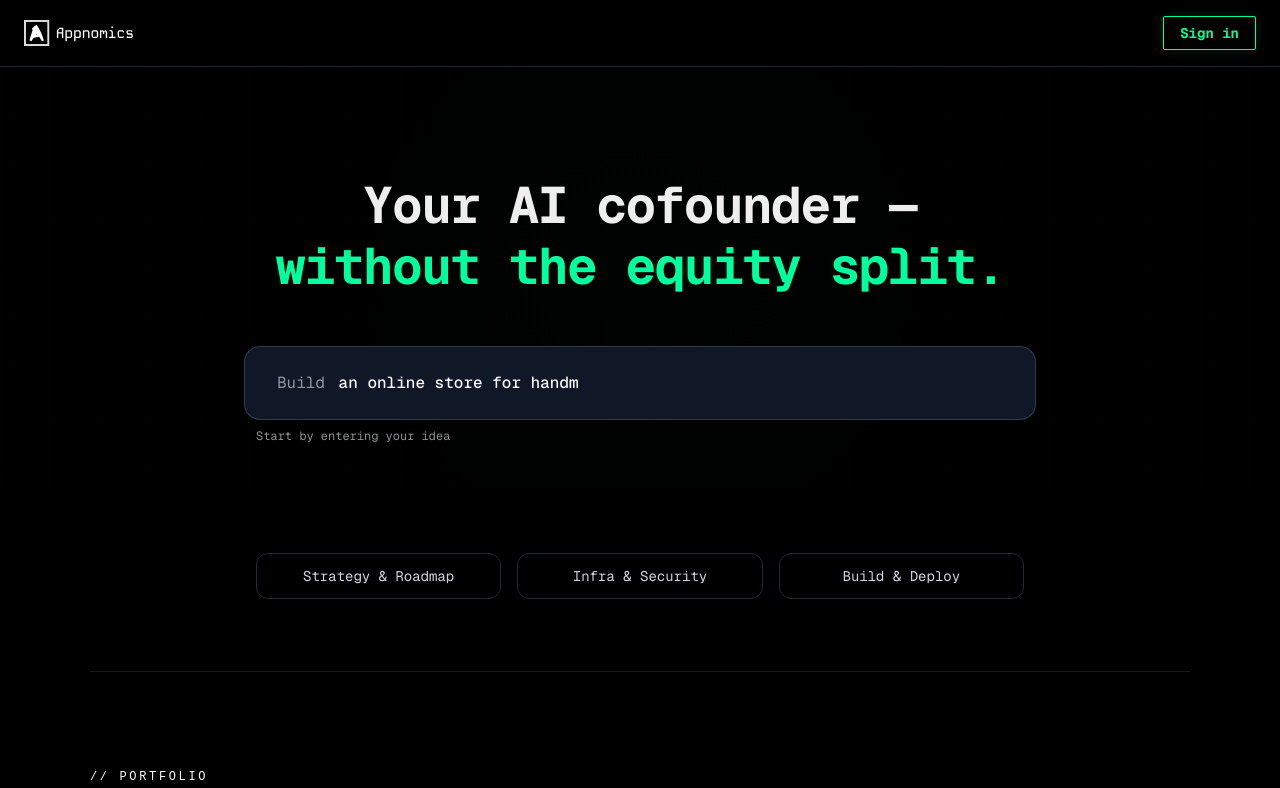
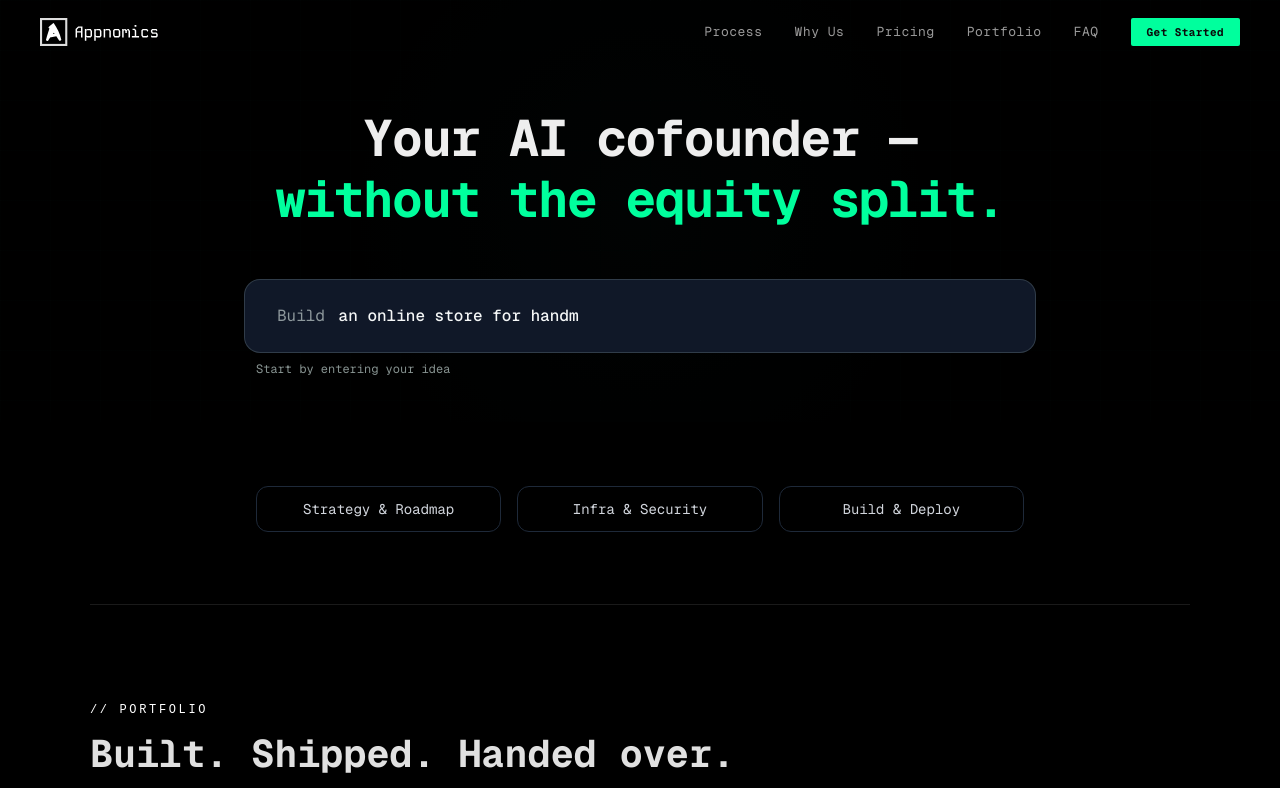
Before and after one commit to rup2701/appnomics-landing, a Next.js app: page / in a window 1280 px wide. Shown: the top 788 px of the page. Built offline with nearby package versions, Linux system fonts and the light colour scheme.

Commit message:
feat: Implement responsive Navbar component and add section IDs for smooth scrolling

```diff
--- a/app/globals.css
+++ b/app/globals.css
@@ -23,4 +23,5 @@ body {
   background: var(--background);
   color: var(--foreground);
   font-family: Arial, Helvetica, sans-serif;
+  overflow-x: clip;
 }
--- a/app/page.tsx
+++ b/app/page.tsx
@@ -12,6 +12,7 @@ import CTASection from '@/components/sections/CTASection';
 import StudioOSSection from '@/components/sections/StudioOSSection';
 import FAQSection from '@/components/sections/FAQSection';
 import Footer from '@/components/sections/Footer';
+import Navbar from '@/components/Navbar';
 
 
 
@@ -34,10 +35,12 @@ export default function Home() {
   // };
 
   return (
+    <>
+      <Navbar />
       <main className="min-h-screen bg-black text-white font-mono flex flex-col">
 
         {/* Navbar */}
-      <nav className="flex items-center justify-between px-6 py-4 border-b border-gray-800">
+        {/* <nav className="flex items-center justify-between px-6 py-4 border-b border-gray-800">
           <span>
             <Image
               src='/appnomics-1.svg'
@@ -59,7 +62,7 @@ export default function Home() {
               Sign in
             </Link>
           </button>
-      </nav>
+        </nav> */}
 
         <DynamicHero />
 
@@ -91,7 +94,8 @@ export default function Home() {
           <FAQSection />
           <CTASection />
         </div>
+      </main>
       <Footer />
-    </main>
+    </>
   );
 }
--- /dev/null
+++ b/components/Navbar.tsx
@@ -0,0 +1,139 @@
+import { useState, useEffect } from "react";
+import Image from "next/image";
+import Link from "next/link";
+
+// ── Navigation ─────────────────────────────────────────────────────────────
+const NAV_ITEMS = [
+  { label: "Process", href: "#process" },
+  { label: "Why Us", href: "#why-appnomics" },
+  { label: "Pricing", href: "#pricing" },
+  { label: "Portfolio", href: "#portfolio" },
+  { label: "FAQ", href: "#faq" },
+];
+
+export default function Navbar() {
+  const [isScrolled, setIsScrolled] = useState(false);
+  const [isMobileMenuOpen, setIsMobileMenuOpen] = useState(false);
+
+  useEffect(() => {
+    const handleScroll = () => {
+      setIsScrolled(window.scrollY > 10);
+    };
+    window.addEventListener("scroll", handleScroll);
+    return () => window.removeEventListener("scroll", handleScroll);
+  }, []);
+
+  const handleNavClick = (e: React.MouseEvent<HTMLAnchorElement>, href: string) => {
+    e.preventDefault();
+    const target = document.querySelector(href);
+    if (target) {
+      const offsetTop = target.getBoundingClientRect().top + window.pageYOffset - 80;
+      window.scrollTo({ top: offsetTop, behavior: "smooth" });
+    }
+    setIsMobileMenuOpen(false);
+  };
+
+  return (
+    <nav
+      className={`fixed top-0 left-0 right-0 z-50 overflow-x-clip transition-all duration-300 ${
+        isScrolled
+          ? "bg-[#0d0d0d]/95 backdrop-blur-md border-b border-[#1a1a1a]"
+          : "bg-transparent"
+      }`}
+    >
+      <div className="w-full max-w-[100vw] mx-auto px-4 sm:px-6 md:px-10 h-16 flex items-center justify-between">
+        {/* Logo */}
+        <Link
+          href="/"
+          className="flex items-center gap-2 no-underline group"
+          onClick={(e) => {
+            e.preventDefault();
+            window.scrollTo({ top: 0, behavior: "smooth" });
+          }}
+        >
+          <Image
+            src="/appnomics-1.svg"
+            alt="Appnomics"
+            height={32}
+            width={122}
+            className="h-7 w-auto"
+          />
+          <span className="text-[10px] text-[#00ff9d] font-mono font-bold tracking-[0.12em] opacity-0 group-hover:opacity-100 transition-opacity duration-300">
+            / STUDIO
+          </span>
+        </Link>
+
+        {/* Desktop Nav */}
+        <div className="hidden md:flex items-center gap-8">
+          {NAV_ITEMS.map((item) => (
+            <a
+              key={item.label}
+              href={item.href}
+              onClick={(e) => handleNavClick(e, item.href)}
+              className="text-[13px] text-[#999] font-mono hover:text-[#e0e0e0] transition-colors duration-200 no-underline tracking-[0.04em]"
+            >
+              {item.label}
+            </a>
+          ))}
+          <a
+            href="#intake"
+            onClick={(e) => handleNavClick(e, "#intake")}
+            className="text-[11px] font-bold font-mono text-[#0a0a0a] bg-[#00ff9d] px-4 py-1.5 rounded-[2px] hover:bg-[#00ff9dcc] transition-colors duration-200 no-underline tracking-[0.04em]"
+          >
+            Get Started
+          </a>
+        </div>
+
+        {/* Mobile Hamburger */}
+        <button
+          onClick={() => setIsMobileMenuOpen(!isMobileMenuOpen)}
+          className="md:hidden flex flex-col gap-1.5 p-2 text-[#e0e0e0] hover:text-[#00ff9d] transition-colors"
+          aria-label="Toggle menu"
+        >
+          <span
+            className={`block w-5 h-px bg-current transition-all duration-300 ${
+              isMobileMenuOpen ? "rotate-45 translate-y-1.5" : ""
+            }`}
+          />
+          <span
+            className={`block w-5 h-px bg-current transition-all duration-300 ${
+              isMobileMenuOpen ? "opacity-0" : ""
+            }`}
+          />
+          <span
+            className={`block w-5 h-px bg-current transition-all duration-300 ${
+              isMobileMenuOpen ? "-rotate-45 -translate-y-1.5" : ""
+            }`}
+          />
+        </button>
+      </div>
+
+      {/* Mobile Menu */}
+      <div
+        className={`md:hidden overflow-hidden transition-all duration-300 ${
+          isMobileMenuOpen ? "max-h-[400px] opacity-100" : "max-h-0 opacity-0"
+        }`}
+      >
+        <div className="bg-[#0d0d0d] border-t border-[#1a1a1a] px-4 sm:px-6 md:px-10 py-6 flex flex-col gap-4">
+          {NAV_ITEMS.map((item) => (
+            <a
+              key={item.label}
+              href={item.href}
+              onClick={(e) => handleNavClick(e, item.href)}
+              className="text-[13px] text-[#999] font-mono hover:text-[#e0e0e0] transition-colors duration-200 no-underline py-1"
+            >
+              {item.label}
+            </a>
+          ))}
+          <a
+            href="#intake"
+            onClick={(e) => handleNavClick(e, "#intake")}
+            className="text-[13px] font-bold font-mono text-[#0a0a0a] bg-[#00ff9d] px-4 py-2 rounded-[2px] hover:bg-[#00ff9dcc] transition-colors duration-200 no-underline text-center mt-2"
+          >
+            Get Started
+          </a>
+        </div>
+      </div>
+    </nav>
+  );
+}
--- a/components/sections/FAQSection.tsx
+++ b/components/sections/FAQSection.tsx
@@ -35,7 +35,7 @@ export default function FAQSection() {
   };
 
   return (
-    <section className="py-24 border-t border-[#1a1a1a]">
+    <section id='faq' className="py-24 border-t border-[#1a1a1a]">
       <div className="max-w-[860px] mx-auto px-10">
         {/* <SectionLabel centerAlign={true}>// FAQ</SectionLabel> */}
 
--- a/components/sections/PortfolioSection.tsx
+++ b/components/sections/PortfolioSection.tsx
@@ -69,7 +69,7 @@ export default function PortfolioSection() {
   const [hovered, setHovered] = useState<string | null>(null);
 
   return (
-    <section className="py-24 border-t border-[#1a1a1a]">
+    <section id='portfolio' className="py-24 border-t border-[#1a1a1a]">
       <div className="max-w-[1100px] mx-auto">
         <SectionLabel>// PORTFOLIO</SectionLabel>
         <h2 className="text-[clamp(24px,3vw,42px)] font-bold text-[#e0e0e0] mb-2 leading-[1.15] font-mono">
--- a/components/sections/PricingSection.tsx
+++ b/components/sections/PricingSection.tsx
@@ -29,7 +29,7 @@ export default function PricingSection() {
   const [selectedPlan, setSelectedPlan] = useState<"build" | "build_run">("build");
 
   return (
-    <section className="py-24 border-t border-[#1a1a1a]">
+    <section id='pricing' className="py-24 border-t border-[#1a1a1a]">
       <div className="max-w-7xl mx-auto block">
         <SectionLabel centerAlign={true}>// PRICING</SectionLabel>
         <h2
--- a/components/sections/ProcessSection.tsx
+++ b/components/sections/ProcessSection.tsx
@@ -58,7 +58,7 @@ export default function ProcessSection() {
   const [activeStep, setActiveStep] = useState<string | null>(null);
 
   return (
-    <section className="py-24 border-t border-[#1a1a1a]">
+    <section id='process' className="py-24 border-t border-[#1a1a1a]">
       <div className="max-w-[1100px] mx-auto">
         <SectionLabel>// PROCESS</SectionLabel>
         <h2 className="text-[clamp(24px,3vw,42px)] font-bold text-[#e0e0e0] mb-2 leading-[1.15] font-mono">
--- a/components/sections/StudioOSSection.tsx
+++ b/components/sections/StudioOSSection.tsx
@@ -3,7 +3,7 @@ import StudioOSMockup from "./StudioOSMockup";
 
 export default function StudioOSSection() {
   return (
-    <section className="py-24 border-t border-[#1a1a1a]">
+    <section className="hidden md:block py-24 border-t border-[#1a1a1a]">
       <div className="max-w-[1100px] mx-auto px-10">
         <SectionLabel centerAlign={true}>// STUDIO OS</SectionLabel>
 
```
Lines whose indentation alone changed are shown as unchanged.
